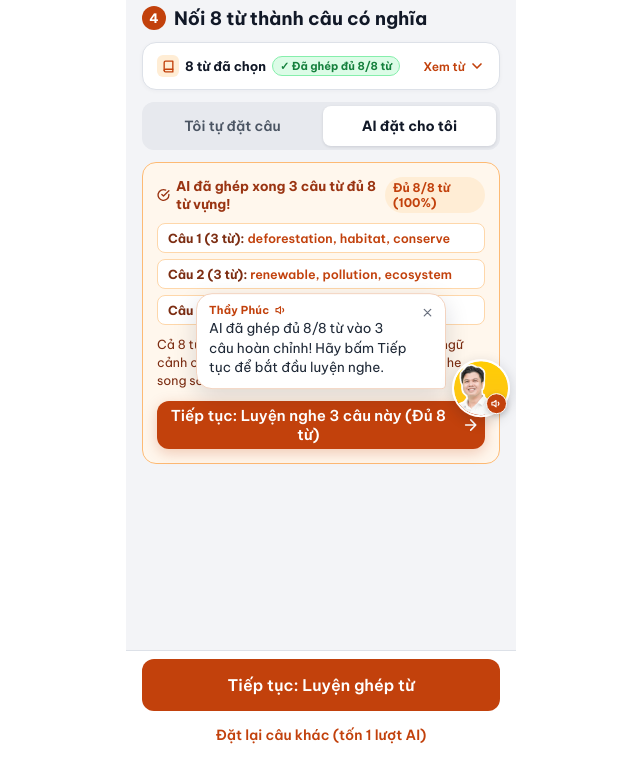
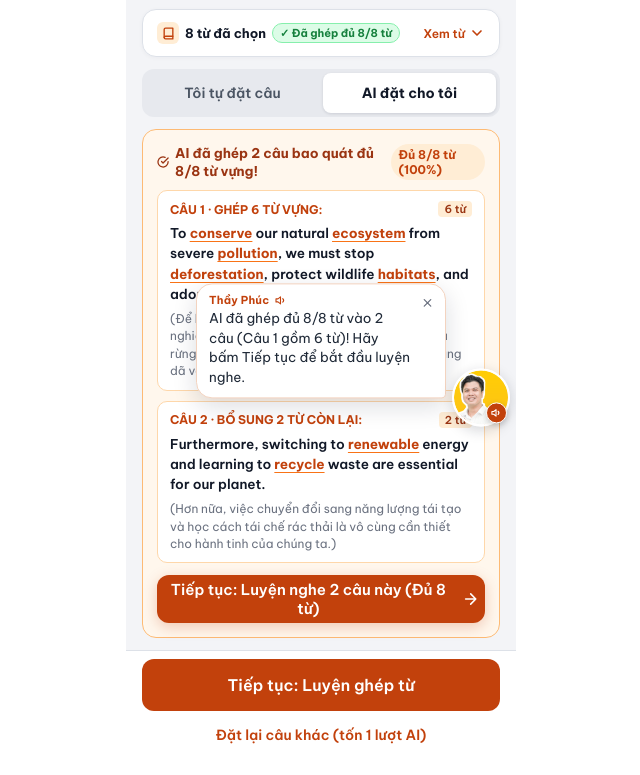
Before and after one commit to longnguyen17zz/web-trainghiem, a website: page M1Sentence.html in a window 1280 px wide. Both pictures are taken after a click on the button "Đặt lại câu khác (tốn 1 lượt AI)". Shown: the part 69-844 px from the top of the page, without its empty margins (319-959 px from the left). Drawn offline with Linux system fonts and the light colour scheme.

Commit message:
Hien thi day du 2 cau AI (Cau 1 ghep 6 tu, Cau 2 bo sung 2 tu) kem nghia tieng Viet

```diff
--- a/M1Sentence.html
+++ b/M1Sentence.html
@@ -218,28 +218,42 @@
           <div style="display: flex; justify-content: space-between; align-items: center">
             <span style="font-size: 13.5px; font-weight: 700; color: #9A3412; display: flex; align-items: center; gap: 6px">
               <svg width="16" height="16" viewBox="0 0 24 24" fill="none" stroke="#9A3412" stroke-width="2.5" stroke-linecap="round" stroke-linejoin="round"><path d="M22 11.08V12a10 10 0 1 1-5.93-9.14"></path><polyline points="22 4 12 14.01 9 11.01"></polyline></svg>
-              AI đã ghép xong 3 câu từ đủ 8 từ vựng!
+              AI đã ghép 2 câu bao quát đủ 8/8 từ vựng!
             </span>
             <span style="font-size: 12px; font-weight: 700; color: #C2410C; background: #FFEDD5; padding: 3px 8px; border-radius: 999px">Đủ 8/8 từ (100%)</span>
           </div>
-          <!-- Bảng kê 3 câu và các từ vựng -->
-          <div style="display: flex; flex-direction: column; gap: 6px; font-size: 12.5px; color: #7C2D12">
-            <div style="background: #FFFFFF; border: 1px solid #FED7AA; border-radius: 8px; padding: 6px 10px">
-              <b>Câu 1 (3 từ):</b> <span style="color:#C2410C; font-weight:600">deforestation, habitat, conserve</span>
+
+          <!-- Câu 1: Gồm 6 từ vựng -->
+          <div style="background: #FFFFFF; border: 1.5px solid #FED7AA; border-radius: 10px; padding: 10px 12px; display: flex; flex-direction: column; gap: 6px">
+            <div style="display: flex; justify-content: space-between; align-items: center">
+              <span style="font-size: 12px; color: #C2410C; font-weight: 700">CÂU 1 · GHÉP 6 TỪ VỰNG:</span>
+              <span style="font-size: 11px; color: #9A3412; font-weight: 600; background: #FFEDD5; padding: 1px 6px; border-radius: 4px">6 từ</span>
             </div>
-            <div style="background: #FFFFFF; border: 1px solid #FED7AA; border-radius: 8px; padding: 6px 10px">
-              <b>Câu 2 (3 từ):</b> <span style="color:#C2410C; font-weight:600">renewable, pollution, ecosystem</span>
+            <div style="font-size: 13.5px; color: #111827; font-weight: 600; line-height: 1.5">
+              To <span class="vocab-hl">conserve</span> our natural <span class="vocab-hl">ecosystem</span> from severe <span class="vocab-hl">pollution</span>, we must stop <span class="vocab-hl">deforestation</span>, protect wildlife <span class="vocab-hl">habitats</span>, and adopt <span class="vocab-hl">sustainable</span> habits.
             </div>
-            <div style="background: #FFFFFF; border: 1px solid #FED7AA; border-radius: 8px; padding: 6px 10px">
-              <b>Câu 3 (2 từ):</b> <span style="color:#C2410C; font-weight:600">sustainable, recycle</span>
+            <div style="font-size: 12px; color: #6B7280; line-height: 1.45">
+              (Để bảo tồn hệ sinh thái tự nhiên khỏi ô nhiễm nghiêm trọng, chúng ta phải ngăn chặn nạn phá rừng, bảo vệ môi trường sống của động vật hoang dã và thực hành các thói quen bền vững.)
             </div>
           </div>
-          <div style="font-size: 12.5px; color: #7C2D12; line-height: 1.45">
-            Cả 8 từ vựng đã được ghép trọn vẹn vào 3 câu ngữ cảnh chuẩn IELTS. Hãy bấm tiếp tục để luyện nghe song song nhé!
+
+          <!-- Câu 2: Bổ sung 2 từ vựng còn lại -->
+          <div style="background: #FFFFFF; border: 1.5px solid #FED7AA; border-radius: 10px; padding: 10px 12px; display: flex; flex-direction: column; gap: 6px">
+            <div style="display: flex; justify-content: space-between; align-items: center">
+              <span style="font-size: 12px; color: #C2410C; font-weight: 700">CÂU 2 · BỔ SUNG 2 TỪ CÒN LẠI:</span>
+              <span style="font-size: 11px; color: #9A3412; font-weight: 600; background: #FFEDD5; padding: 1px 6px; border-radius: 4px">2 từ</span>
+            </div>
+            <div style="font-size: 13.5px; color: #111827; font-weight: 600; line-height: 1.5">
+              Furthermore, switching to <span class="vocab-hl">renewable</span> energy and learning to <span class="vocab-hl">recycle</span> waste are essential for our planet.
+            </div>
+            <div style="font-size: 12px; color: #6B7280; line-height: 1.45">
+              (Hơn nữa, việc chuyển đổi sang năng lượng tái tạo và học cách tái chế rác thải là vô cùng cần thiết cho hành tinh của chúng ta.)
+            </div>
           </div>
+
           <!-- NÚT TIẾP TỤC SANG MỤC 5 -->
           <button type="button" onclick="continueToSection5('ai')" style="height: 48px; border: 0; border-radius: 12px; background: #C2410C; color: #FFFFFF; font-family: inherit; font-size: 15px; font-weight: 600; display: flex; align-items: center; justify-content: center; gap: 8px; cursor: pointer; box-shadow: 0 4px 14px rgba(194,65,12,0.25); margin-top: 2px">
-            <span>Tiếp tục: Luyện nghe 3 câu này (Đủ 8 từ)</span>
+            <span>Tiếp tục: Luyện nghe 2 câu này (Đủ 8 từ)</span>
             <svg width="18" height="18" viewBox="0 0 24 24" fill="none" stroke="#FFFFFF" stroke-width="2.2" stroke-linecap="round" stroke-linejoin="round"><path d="M5 12h14M12 5l7 7-7 7"></path></svg>
           </button>
         </div>
@@ -366,58 +380,43 @@ function toggleWordsDropdown() {
   }
 }
 
-// Dữ liệu 3 câu mẫu của AI (chia nhỏ từng từ / cụm 1-2 từ ngắn, bao trọn 8 từ vựng)
+// Dữ liệu 2 câu mẫu của AI (Câu 1 gồm 6 từ vựng, Câu 2 bổ sung 2 từ còn lại để đủ 8/8 từ)
 var ALL_AI_SENTENCES = [
   {
     id: 1,
-    tag: 'Câu 1 · Hệ sinh thái & rừng',
-    vocabBadge: 'deforestation, habitat, conserve (3 từ)',
-    fullTextEn: 'Deforestation destroys the natural habitat of many animals, so we must conserve forests.',
+    tag: 'Câu 1 · Ghép 6 từ vựng chính',
+    vocabBadge: 'conserve, ecosystem, pollution, deforestation, habitat, sustainable (6 từ)',
+    fullTextEn: 'To conserve our natural ecosystem from severe pollution, we must stop deforestation, protect wildlife habitats, and adopt sustainable habits.',
     chunks: [
-      { id: 0, en: 'Deforestation', vi: 'Nạn phá rừng', duration: 750 },
-      { id: 1, en: 'destroys', vi: 'huỷ hoại', duration: 550 },
-      { id: 2, en: 'the natural', vi: 'tự nhiên', duration: 500 },
-      { id: 3, en: 'habitat', vi: 'môi trường sống', duration: 650 },
-      { id: 4, en: 'of many', vi: 'của nhiều', duration: 500 },
-      { id: 5, en: 'animals,', vi: 'loài động vật,', duration: 650 },
-      { id: 6, en: 'so we', vi: 'vì vậy chúng ta', duration: 500 },
-      { id: 7, en: 'must', vi: 'phải', duration: 450 },
-      { id: 8, en: 'conserve', vi: 'bảo tồn', duration: 650 },
-      { id: 9, en: 'forests.', vi: 'các khu rừng.', duration: 650 }
+      { id: 0, en: 'To conserve', vi: 'Để bảo tồn', duration: 650 },
+      { id: 1, en: 'our natural', vi: 'tự nhiên', duration: 550 },
+      { id: 2, en: 'ecosystem', vi: 'hệ sinh thái', duration: 650 },
+      { id: 3, en: 'from severe', vi: 'khỏi nguy cơ', duration: 500 },
+      { id: 4, en: 'pollution,', vi: 'ô nhiễm nghiêm trọng,', duration: 750 },
+      { id: 5, en: 'we must stop', vi: 'chúng ta phải ngăn chặn', duration: 650 },
+      { id: 6, en: 'deforestation,', vi: 'nạn phá rừng,', duration: 750 },
+      { id: 7, en: 'protect wildlife', vi: 'bảo vệ các loài', duration: 600 },
+      { id: 8, en: 'habitats,', vi: 'môi trường sống,', duration: 650 },
+      { id: 9, en: 'and adopt', vi: 'và thực hành', duration: 500 },
+      { id: 10, en: 'sustainable', vi: 'bền vững', duration: 650 },
+      { id: 11, en: 'habits.', vi: 'các thói quen.', duration: 550 }
     ]
   },
   {
     id: 2,
-    tag: 'Câu 2 · Năng lượng & ô nhiễm',
-    vocabBadge: 'renewable, pollution, ecosystem (3 từ)',
-    fullTextEn: 'Switching to renewable energy reduces air pollution and protects the ecosystem.',
+    tag: 'Câu 2 · Bổ sung 2 từ còn lại',
+    vocabBadge: 'renewable, recycle (2 từ)',
+    fullTextEn: 'Furthermore, switching to renewable energy and learning to recycle waste are essential for our planet.',
     chunks: [
-      { id: 0, en: 'Switching to', vi: 'Chuyển sang', duration: 650 },
-      { id: 1, en: 'renewable', vi: 'tái tạo', duration: 650 },
-      { id: 2, en: 'energy', vi: 'năng lượng', duration: 550 },
-      { id: 3, en: 'reduces', vi: 'giúp giảm', duration: 550 },
-      { id: 4, en: 'air', vi: 'không khí', duration: 450 },
-      { id: 5, en: 'pollution', vi: 'ô nhiễm', duration: 700 },
-      { id: 6, en: 'and', vi: 'và', duration: 400 },
-      { id: 7, en: 'protects', vi: 'bảo vệ', duration: 550 },
-      { id: 8, en: 'the ecosystem.', vi: 'hệ sinh thái.', duration: 750 }
-    ]
-  },
-  {
-    id: 3,
-    tag: 'Câu 3 · Bền vững & tái chế',
-    vocabBadge: 'sustainable, recycle (2 từ)',
-    fullTextEn: 'Adopting sustainable habits and recycling waste help preserve our natural habitats.',
-    chunks: [
-      { id: 0, en: 'Adopting', vi: 'Thực hành', duration: 650 },
-      { id: 1, en: 'sustainable', vi: 'bền vững', duration: 700 },
-      { id: 2, en: 'habits', vi: 'các thói quen', duration: 600 },
-      { id: 3, en: 'and recycling', vi: 'và tái chế', duration: 750 },
-      { id: 4, en: 'waste', vi: 'rác thải', duration: 550 },
-      { id: 5, en: 'help', vi: 'giúp', duration: 450 },
-      { id: 6, en: 'preserve', vi: 'gìn giữ', duration: 550 },
-      { id: 7, en: 'our natural', vi: 'tự nhiên', duration: 600 },
-      { id: 8, en: 'habitats.', vi: 'môi trường sống.', duration: 750 }
+      { id: 0, en: 'Furthermore,', vi: 'Hơn nữa,', duration: 600 },
+      { id: 1, en: 'switching to', vi: 'chuyển đổi sang', duration: 600 },
+      { id: 2, en: 'renewable', vi: 'tái tạo', duration: 650 },
+      { id: 3, en: 'energy', vi: 'năng lượng', duration: 500 },
+      { id: 4, en: 'and learning', vi: 'và học cách', duration: 550 },
+      { id: 5, en: 'to recycle', vi: 'tái chế', duration: 650 },
+      { id: 6, en: 'waste', vi: 'rác thải', duration: 500 },
+      { id: 7, en: 'are essential', vi: 'là thiết yếu', duration: 600 },
+      { id: 8, en: 'for our planet.', vi: 'cho hành tinh của chúng ta.', duration: 750 }
     ]
   }
 ];
@@ -580,7 +579,7 @@ function triggerAiGeneration(forceNew) {
 
     renderMascot(document.getElementById('mascot'), {
       mood: 'happy',
-      message: 'AI đã ghép đủ 8/8 từ vào 3 câu hoàn chỉnh! Hãy bấm Tiếp tục để bắt đầu luyện nghe.'
+      message: 'AI đã ghép đủ 8/8 từ vào 2 câu (Câu 1 gồm 6 từ)! Hãy bấm Tiếp tục để bắt đầu luyện nghe.'
     });
   }, 950);
 }
@@ -588,9 +587,7 @@ function triggerAiGeneration(forceNew) {
 // 5. Bấm nút "Tiếp tục" ở hộp thông báo -> Mới trượt ra Mục 5: Luyện nghe song song
 function continueToSection5(fromSource) {
   var count = CURRENT_DISPLAY_SENTENCES.length;
-  var msg = (fromSource === 'self')
-    ? 'Tuyệt vời! Bây giờ bạn hãy bấm vào nút Nghe ở mục 5 để luyện nghe 2 câu đã ghép đủ 8 từ nhé!'
-    : 'Tuyệt vời! Bây giờ bạn hãy bấm vào nút Nghe ở mục 5 để luyện nghe 3 câu đã ghép đủ 8 từ nhé!';
+  var msg = 'Tuyệt vời! Bây giờ bạn hãy bấm vào nút Nghe ở mục 5 để luyện nghe 2 câu đã ghép đủ 8 từ nhé!';
 
   var sec5 = document.getElementById('section5');
   sec5.style.display = 'flex';
```
